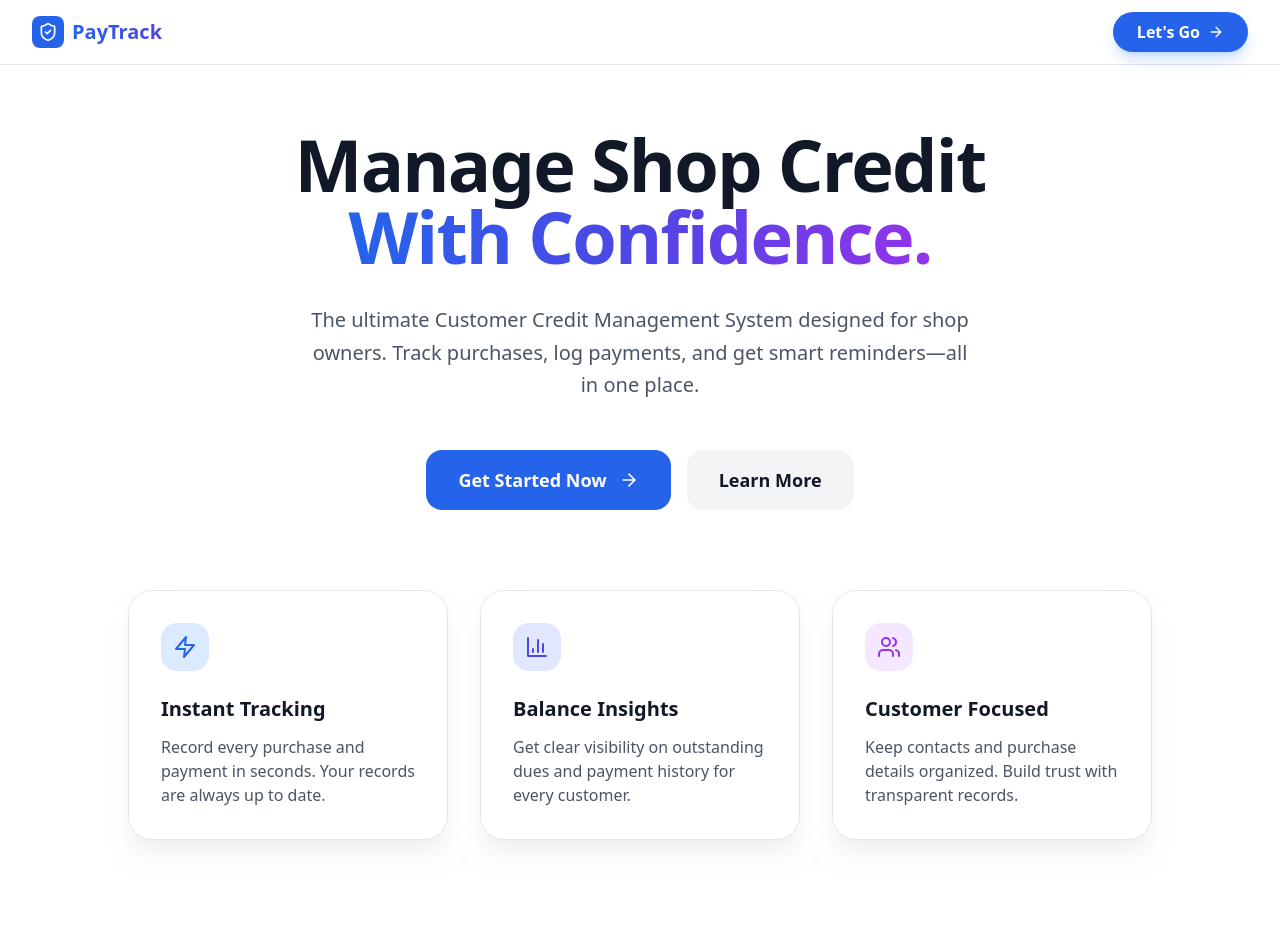
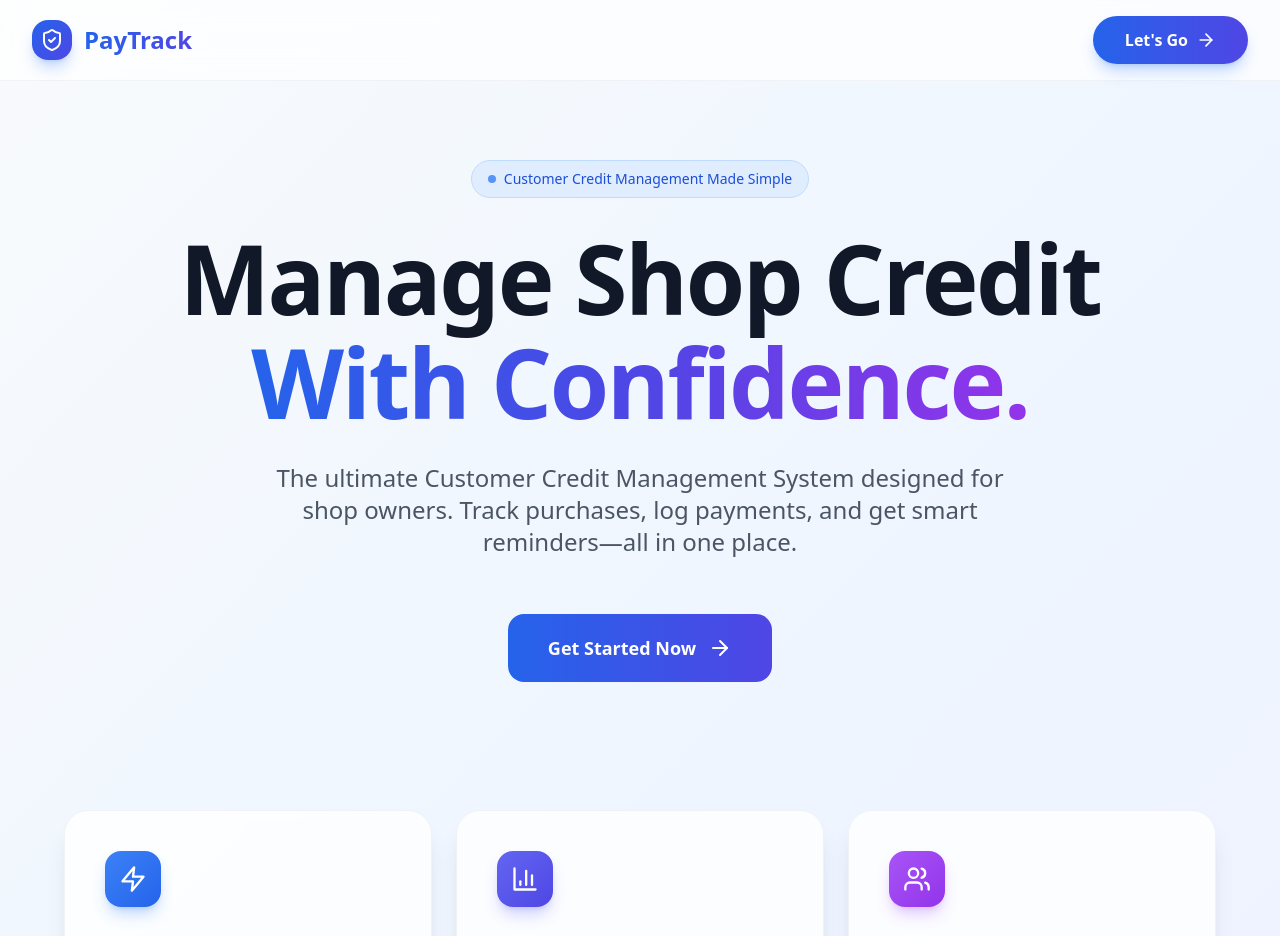
Before and after one commit to sppirana/pay-track-, a React (Vite) app in the folder frontend/: page / in a window 1280 px wide. Shown: the top 936 px of the page. Built offline with nearby package versions, Linux system fonts and the light colour scheme.

Commit message:
landing page updated

```diff
--- a/frontend/index.html
+++ b/frontend/index.html
@@ -3,7 +3,7 @@
 
 <head>
   <meta charset="UTF-8" />
-  <link rel="icon" type="image/svg+xml" href="/vite.svg" />
+  <link rel="icon" type="image/png" href="/paytrack.png" />
   <meta name="viewport" content="width=device-width, initial-scale=1.0" />
   <title>PayTrack</title>
 </head>
--- a/frontend/src/components/Landing.tsx
+++ b/frontend/src/components/Landing.tsx
@@ -5,96 +5,106 @@ export default function Landing() {
     const { setCurrentView } = useApp();
 
     return (
-        <div className="min-h-screen bg-white dark:bg-gray-900 text-gray-900 dark:text-gray-100 flex flex-col overflow-x-hidden">
+        <div className="min-h-screen bg-gradient-to-br from-slate-50 via-blue-50 to-indigo-50 dark:from-gray-950 dark:via-slate-900 dark:to-gray-900 text-gray-900 dark:text-gray-100 flex flex-col overflow-x-hidden">
             {/* Header */}
-            <header className="fixed top-0 left-0 right-0 z-50 bg-white/80 dark:bg-gray-900/80 backdrop-blur-md border-b border-gray-200 dark:border-gray-800">
-                <div className="max-w-7xl mx-auto px-4 sm:px-6 lg:px-8 h-16 flex items-center justify-between">
-                    <div className="flex items-center gap-2">
-                        <div className="w-8 h-8 bg-blue-600 rounded-lg flex items-center justify-center">
-                            <ShieldCheck className="w-5 h-5 text-white" />
+            <header className="fixed top-0 left-0 right-0 z-50 bg-white/70 dark:bg-gray-950/70 backdrop-blur-xl border-b border-gray-200/50 dark:border-gray-800/50">
+                <div className="max-w-7xl mx-auto px-4 sm:px-6 lg:px-8 h-20 flex items-center justify-between">
+                    <div className="flex items-center gap-3">
+                        <div className="w-10 h-10 bg-gradient-to-br from-blue-600 to-indigo-600 rounded-2xl flex items-center justify-center shadow-lg shadow-blue-500/30">
+                            <ShieldCheck className="w-6 h-6 text-white" />
                         </div>
-                        <span className="text-xl font-bold bg-clip-text text-transparent bg-gradient-to-r from-blue-600 to-indigo-600 dark:from-blue-400 dark:to-indigo-400">
+                        <span className="text-2xl font-bold bg-clip-text text-transparent bg-gradient-to-r from-blue-600 to-indigo-600 dark:from-blue-400 dark:to-indigo-400">
                             PayTrack
                         </span>
                     </div>
 
                     <button
                         onClick={() => setCurrentView('welcome')}
-                        className="flex items-center gap-2 px-6 py-2 bg-blue-600 hover:bg-blue-700 text-white rounded-full font-semibold transition-all hover:scale-105 active:scale-95 shadow-lg shadow-blue-500/25"
+                        className="flex items-center gap-2 px-8 py-3 bg-gradient-to-r from-blue-600 to-indigo-600 hover:from-blue-700 hover:to-indigo-700 text-white rounded-full font-semibold transition-all hover:scale-105 active:scale-95 shadow-lg shadow-blue-500/30 hover:shadow-xl hover:shadow-blue-500/40"
                     >
                         <span>Let's Go</span>
-                        <ArrowRight className="w-4 h-4" />
+                        <ArrowRight className="w-5 h-5" />
                     </button>
                 </div>
             </header>
 
             {/* Hero Section */}
-            <main className="flex-1 pt-32 pb-20 px-4 sm:px-6 lg:px-8 relative">
-                {/* Abstract Background Shapes */}
-                <div className="absolute top-0 left-1/4 w-96 h-96 bg-blue-400/10 rounded-full blur-3xl -z-10 animate-pulse" />
-                <div className="absolute bottom-0 right-1/4 w-96 h-96 bg-indigo-400/10 rounded-full blur-3xl -z-10 animate-pulse" style={{ animationDelay: '1s' }} />
+            <main className="flex-1 pt-40 pb-24 px-4 sm:px-6 lg:px-8 relative">
+                {/* Abstract Background Elements */}
+                <div className="absolute top-20 left-1/4 w-[500px] h-[500px] bg-gradient-to-r from-blue-400/20 to-indigo-400/20 rounded-full blur-3xl -z-10 animate-pulse" />
+                <div className="absolute bottom-0 right-1/4 w-[500px] h-[500px] bg-gradient-to-r from-purple-400/20 to-pink-400/20 rounded-full blur-3xl -z-10 animate-pulse" style={{ animationDelay: '1s' }} />
+                <div className="absolute top-1/2 left-1/2 -translate-x-1/2 -translate-y-1/2 w-[600px] h-[600px] bg-gradient-to-r from-cyan-400/10 to-blue-400/10 rounded-full blur-3xl -z-10" />
 
-                <div className="max-w-5xl mx-auto text-center">
-                    <h1 className="text-5xl md:text-7xl font-extrabold tracking-tight mb-8">
+                <div className="max-w-6xl mx-auto text-center">
+                    <div className="inline-flex items-center gap-2 px-4 py-2 bg-blue-100/80 dark:bg-blue-900/30 rounded-full text-sm font-medium text-blue-700 dark:text-blue-300 mb-8 backdrop-blur-sm border border-blue-200 dark:border-blue-800">
+                        <span className="w-2 h-2 bg-blue-500 rounded-full animate-pulse" />
+                        Customer Credit Management Made Simple
+                    </div>
+
+                    <h1 className="text-6xl md:text-8xl font-black tracking-tight mb-8 leading-tight">
                         Manage Shop Credit <br />
-                        <span className="bg-clip-text text-transparent bg-gradient-to-r from-blue-600 via-indigo-600 to-purple-600 dark:from-blue-400 dark:via-indigo-400 dark:to-purple-400">
+                        <span className="bg-clip-text text-transparent bg-gradient-to-r from-blue-600 via-indigo-600 to-purple-600 dark:from-blue-400 dark:via-indigo-400 dark:to-purple-400 inline-block mt-2">
                             With Confidence.
                         </span>
                     </h1>
 
-                    <p className="text-xl text-gray-600 dark:text-gray-400 mb-12 max-w-2xl mx-auto leading-relaxed">
+                    <p className="text-xl md:text-2xl text-gray-600 dark:text-gray-400 mb-14 max-w-3xl mx-auto leading-relaxed font-light">
                         The ultimate Customer Credit Management System designed for shop owners.
                         Track purchases, log payments, and get smart reminders—all in one place.
                     </p>
 
-                    <div className="flex flex-col sm:flex-row items-center justify-center gap-4 mb-20">
+                    <div className="flex flex-col sm:flex-row items-center justify-center gap-6 mb-32">
                         <button
                             onClick={() => setCurrentView('welcome')}
-                            className="w-full sm:w-auto px-8 py-4 bg-blue-600 hover:bg-blue-700 text-white rounded-2xl font-bold text-lg transition-all hover:shadow-2xl hover:shadow-blue-500/40 flex items-center justify-center gap-3 group"
+                            className="w-full sm:w-auto px-10 py-5 bg-gradient-to-r from-blue-600 to-indigo-600 hover:from-blue-700 hover:to-indigo-700 text-white rounded-2xl font-bold text-lg transition-all hover:shadow-2xl hover:shadow-blue-500/50 flex items-center justify-center gap-3 group hover:scale-105 active:scale-100"
                         >
                             Get Started Now
-                            <ArrowRight className="w-5 h-5 group-hover:translate-x-1 transition-transform" />
-                        </button>
-                        <button
-                            className="w-full sm:w-auto px-8 py-4 bg-gray-100 dark:bg-gray-800 hover:bg-gray-200 dark:hover:bg-gray-700 text-gray-900 dark:text-white rounded-2xl font-bold text-lg transition-all"
-                        >
-                            Learn More
+                            <ArrowRight className="w-6 h-6 group-hover:translate-x-2 transition-transform" />
                         </button>
                     </div>
 
                     {/* Features Grid */}
-                    <div className="grid grid-cols-1 md:grid-cols-3 gap-8 text-left">
-                        <div className="p-8 bg-white dark:bg-gray-800 rounded-3xl border border-gray-200 dark:border-gray-700 shadow-xl shadow-gray-200/50 dark:shadow-none hover:border-blue-500/50 transition-colors group">
-                            <div className="w-12 h-12 bg-blue-100 dark:bg-blue-900/30 rounded-2xl flex items-center justify-center mb-6 group-hover:scale-110 transition-transform">
-                                <Zap className="w-6 h-6 text-blue-600 dark:text-blue-400" />
+                    <div className="grid grid-cols-1 md:grid-cols-3 gap-6 text-left max-w-6xl mx-auto">
+                        <div className="group relative p-10 bg-white/80 dark:bg-gray-800/80 backdrop-blur-sm rounded-3xl border border-gray-200/50 dark:border-gray-700/50 shadow-xl hover:shadow-2xl transition-all duration-300 hover:-translate-y-2">
+                            <div className="absolute inset-0 bg-gradient-to-br from-blue-500/5 to-transparent rounded-3xl opacity-0 group-hover:opacity-100 transition-opacity" />
+                            <div className="relative">
+                                <div className="w-14 h-14 bg-gradient-to-br from-blue-500 to-blue-600 rounded-2xl flex items-center justify-center mb-6 shadow-lg shadow-blue-500/30 group-hover:scale-110 group-hover:rotate-3 transition-all">
+                                    <Zap className="w-7 h-7 text-white" />
+                                </div>
+                                <h3 className="text-2xl font-bold mb-4 text-gray-900 dark:text-white">Instant Tracking</h3>
+                                <p className="text-gray-600 dark:text-gray-400 leading-relaxed">Record every purchase and payment in seconds. Your records are always up to date.</p>
                             </div>
-                            <h3 className="text-xl font-bold mb-3">Instant Tracking</h3>
-                            <p className="text-gray-600 dark:text-gray-400">Record every purchase and payment in seconds. Your records are always up to date.</p>
                         </div>
 
-                        <div className="p-8 bg-white dark:bg-gray-800 rounded-3xl border border-gray-200 dark:border-gray-700 shadow-xl shadow-gray-200/50 dark:shadow-none hover:border-indigo-500/50 transition-colors group">
-                            <div className="w-12 h-12 bg-indigo-100 dark:bg-indigo-900/30 rounded-2xl flex items-center justify-center mb-6 group-hover:scale-110 transition-transform">
-                                <BarChart3 className="w-6 h-6 text-indigo-600 dark:text-indigo-400" />
+                        <div className="group relative p-10 bg-white/80 dark:bg-gray-800/80 backdrop-blur-sm rounded-3xl border border-gray-200/50 dark:border-gray-700/50 shadow-xl hover:shadow-2xl transition-all duration-300 hover:-translate-y-2">
+                            <div className="absolute inset-0 bg-gradient-to-br from-indigo-500/5 to-transparent rounded-3xl opacity-0 group-hover:opacity-100 transition-opacity" />
+                            <div className="relative">
+                                <div className="w-14 h-14 bg-gradient-to-br from-indigo-500 to-indigo-600 rounded-2xl flex items-center justify-center mb-6 shadow-lg shadow-indigo-500/30 group-hover:scale-110 group-hover:rotate-3 transition-all">
+                                    <BarChart3 className="w-7 h-7 text-white" />
+                                </div>
+                                <h3 className="text-2xl font-bold mb-4 text-gray-900 dark:text-white">Balance Insights</h3>
+                                <p className="text-gray-600 dark:text-gray-400 leading-relaxed">Get clear visibility on outstanding dues and payment history for every customer.</p>
                             </div>
-                            <h3 className="text-xl font-bold mb-3">Balance Insights</h3>
-                            <p className="text-gray-600 dark:text-gray-400">Get clear visibility on outstanding dues and payment history for every customer.</p>
                         </div>
 
-                        <div className="p-8 bg-white dark:bg-gray-800 rounded-3xl border border-gray-200 dark:border-gray-700 shadow-xl shadow-gray-200/50 dark:shadow-none hover:border-purple-500/50 transition-colors group">
-                            <div className="w-12 h-12 bg-purple-100 dark:bg-purple-900/30 rounded-2xl flex items-center justify-center mb-6 group-hover:scale-110 transition-transform">
-                                <Users className="w-6 h-6 text-purple-600 dark:text-purple-400" />
+                        <div className="group relative p-10 bg-white/80 dark:bg-gray-800/80 backdrop-blur-sm rounded-3xl border border-gray-200/50 dark:border-gray-700/50 shadow-xl hover:shadow-2xl transition-all duration-300 hover:-translate-y-2">
+                            <div className="absolute inset-0 bg-gradient-to-br from-purple-500/5 to-transparent rounded-3xl opacity-0 group-hover:opacity-100 transition-opacity" />
+                            <div className="relative">
+                                <div className="w-14 h-14 bg-gradient-to-br from-purple-500 to-purple-600 rounded-2xl flex items-center justify-center mb-6 shadow-lg shadow-purple-500/30 group-hover:scale-110 group-hover:rotate-3 transition-all">
+                                    <Users className="w-7 h-7 text-white" />
+                                </div>
+                                <h3 className="text-2xl font-bold mb-4 text-gray-900 dark:text-white">Customer Focused</h3>
+                                <p className="text-gray-600 dark:text-gray-400 leading-relaxed">Keep contacts and purchase details organized. Build trust with transparent records.</p>
                             </div>
-                            <h3 className="text-xl font-bold mb-3">Customer Focused</h3>
-                            <p className="text-gray-600 dark:text-gray-400">Keep contacts and purchase details organized. Build trust with transparent records.</p>
                         </div>
                     </div>
                 </div>
             </main>
 
             {/* Footer */}
-            <footer className="py-10 border-t border-gray-200 dark:border-gray-800 mt-20">
+            <footer className="py-12 border-t border-gray-200/50 dark:border-gray-800/50 backdrop-blur-sm">
                 <div className="max-w-7xl mx-auto px-4 text-center">
-                    <p className="text-gray-500 dark:text-gray-400 text-sm">
+                    <p className="text-gray-500 dark:text-gray-400 text-sm font-medium">
                         &copy; {new Date().getFullYear()} PayTrack. All rights reserved.
                     </p>
                 </div>
```
Also changed, not shown: frontend/public/paytrack.png (added).
